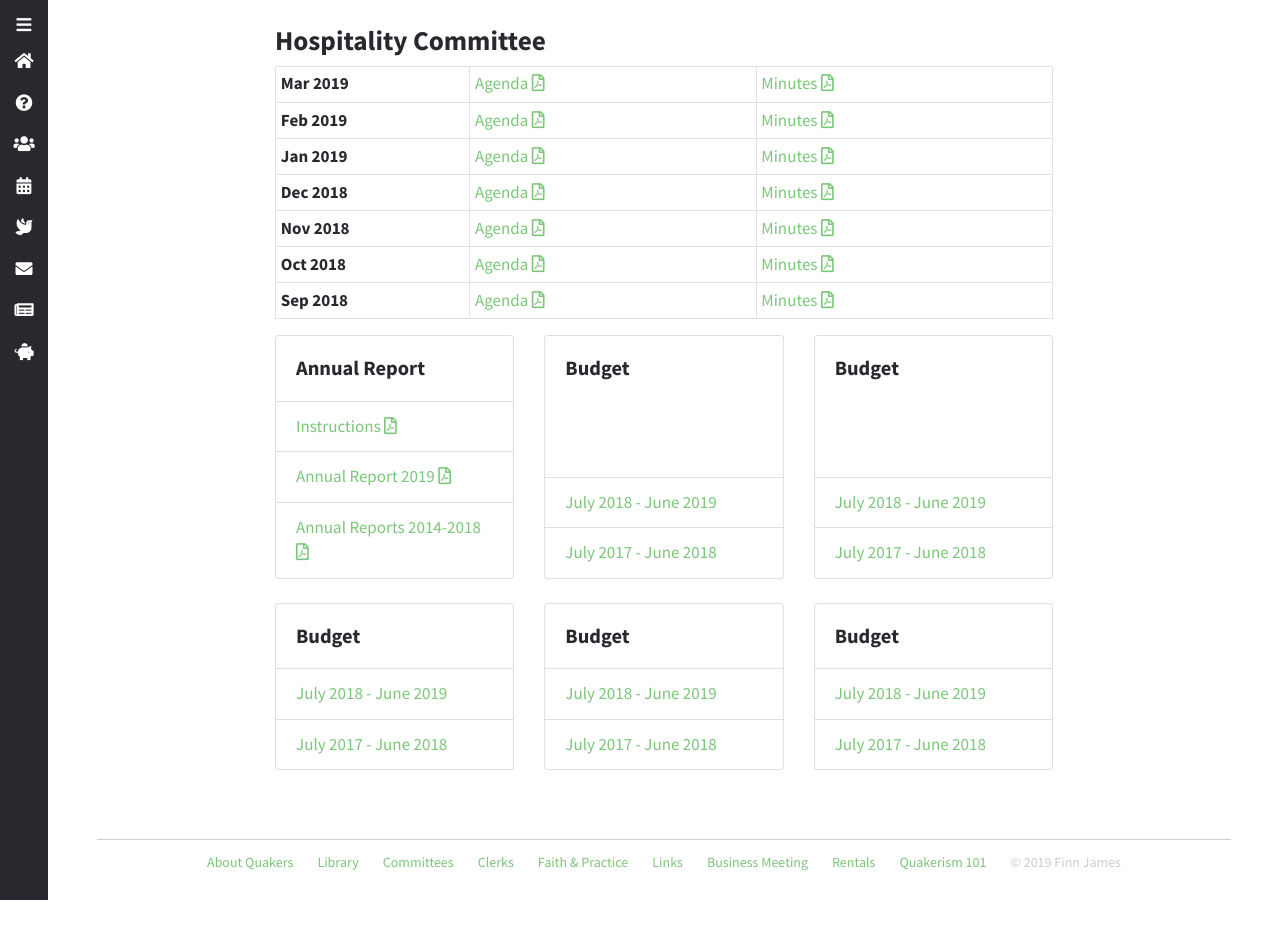
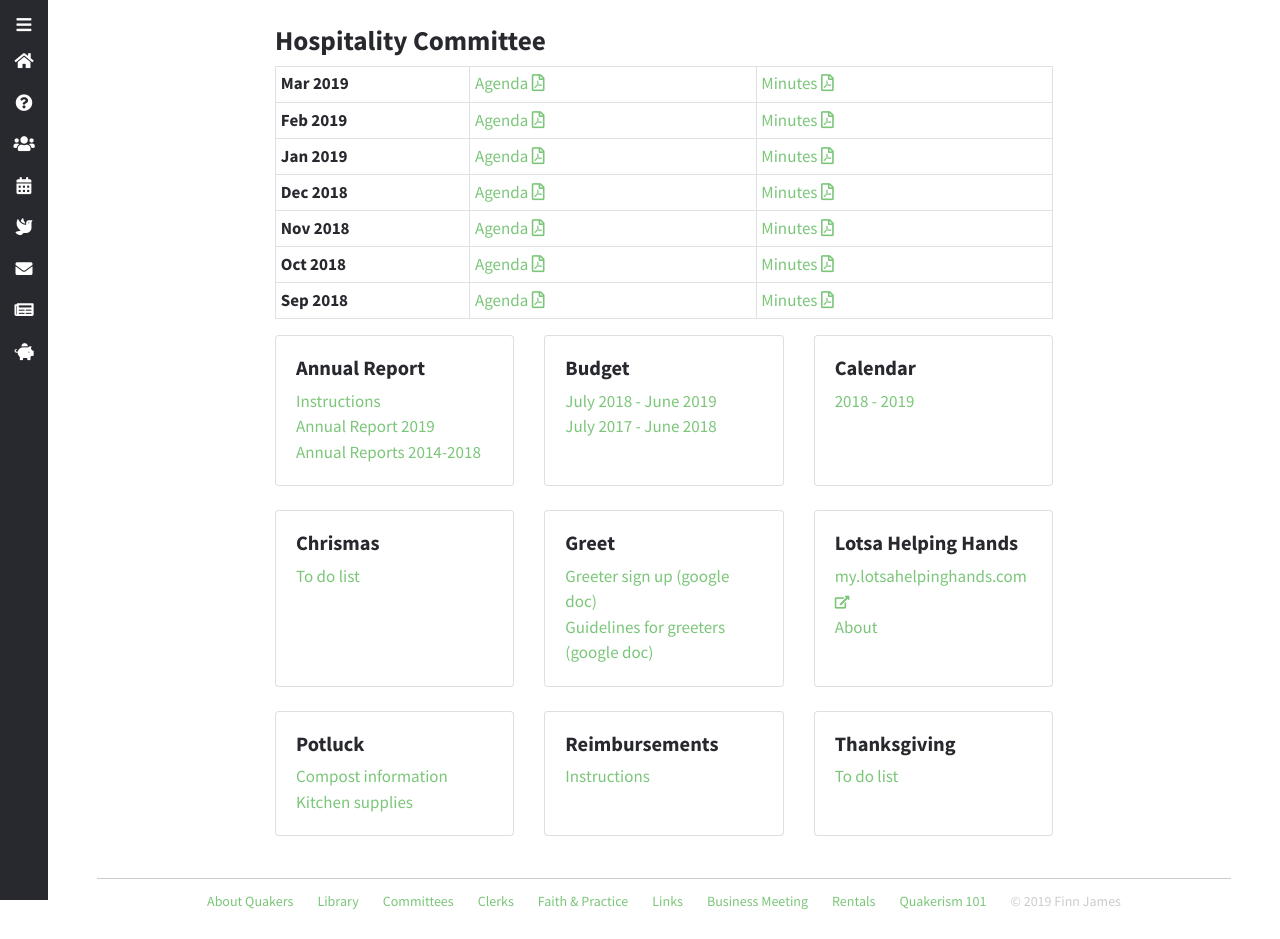
Before and after one commit to chfm/chfm.github.io, a Jekyll site: the page built from content/hospitality.md, in a window 1280 px wide. Built offline with Jekyll 4.4.1, drawn with Linux system fonts in a browser that asks for light colours; nearby versions of some CDN libraries; before the commit the page ends 900 px from its top, so only the background shows below that.

Commit message:
hospitality update

```diff
--- a/_data/hospitality.yml
+++ b/_data/hospitality.yml
@@ -10,33 +10,47 @@ lists:
   - title: Annual Report
     items:
       - name: Instructions
-        link: instructions.pdf
+        link: ''
       - name: Annual Report 2019
-        link: 2019-report.pdf
+        link: ''
       - name: Annual Reports 2014-2018
-        link: 2018-report.pdf
+        link: ''
   - title: Budget
     items:
       - name: July 2018 - June 2019
         link: ''
       - name: July 2017 - June 2018
-  - title: Budget
+  - title: Calendar
     items:
-      - name: July 2018 - June 2019
+      - name: 2018 - 2019
         link: ''
-      - name: July 2017 - June 2018
-  - title: Budget
+  - title: Chrismas
     items:
-      - name: July 2018 - June 2019
+      - name: To do list
         link: ''
-      - name: July 2017 - June 2018
-  - title: Budget
+  - title: Greet
     items:
-      - name: July 2018 - June 2019
+      - name: Greeter sign up (google doc)
         link: ''
-      - name: July 2017 - June 2018
-  - title: Budget
+      - name: Guidelines for greeters (google doc)
+        link: ''
+  - title: Lotsa Helping Hands
     items:
-      - name: July 2018 - June 2019
+      - name: my.lotsahelpinghands.com
+        link: https://my.lotsahelpinghands.com
+      - name: About
         link: ''
-      - name: July 2017 - June 2018
+  - title: Potluck
+    items:
+      - name: Compost information
+        link: ''
+      - name: Kitchen supplies
+        link: ''
+  - title: Reimbursements
+    items:
+      - name: Instructions
+        link: ''
+  - title: Thanksgiving
+    items:
+      - name: To do list
+        link: ''
--- a/_layouts/base.html
+++ b/_layouts/base.html
@@ -14,9 +14,6 @@
     crossorigin="anonymous"></script>
   <script src="https://stackpath.bootstrapcdn.com/bootstrap/4.1.3/js/bootstrap.min.js" integrity="sha384-ChfqqxuZUCnJSK3+MXmPNIyE6ZbWh2IMqE241rYiqJxyMiZ6OW/JmZQ5stwEULTy"
     crossorigin="anonymous"></script>
-
-  <!-- jQuery -->
-  <script src="https://cdnjs.cloudflare.com/ajax/libs/malihu-custom-scrollbar-plugin/3.1.5/jquery.mCustomScrollbar.concat.min.js"></script>
 
   <!-- javascript -->
   <script type="text/javascript" src="{{ site.baseurl }}/assets/js/easing.js"></script>
--- a/content/hospitality.md
+++ b/content/hospitality.md
@@ -32,11 +32,9 @@ permalink: /hospitality.html
       {% for item in site.data.hospitality.lists %}
         <div class="card mb-4">
           <div class="card-body">
-            <h2 style="margin: 0;">{{ item.title }}</h2>
-          </div>
-          <div class="list-group list-group-flush">
+            <h2 class="m-0 mb-2">{{ item.title }}</h2>
             {% for listItem in item.items %}
-              <div class="list-group-item"><a href="{{site.baseurl}}/assets/hospitality/{{listItem.link}}">{{listItem.name}}</a></div>
+              <div class=""><a href="{{listItem.link}}">{{listItem.name}}</a></div>
             {% endfor %}
           </div>
         </div>
```
